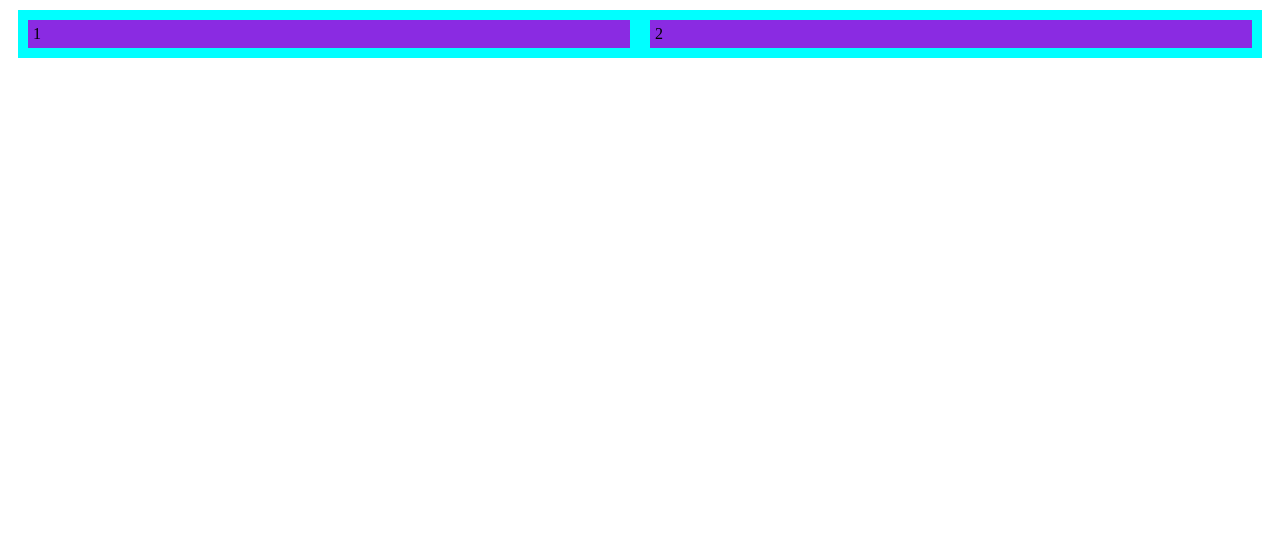
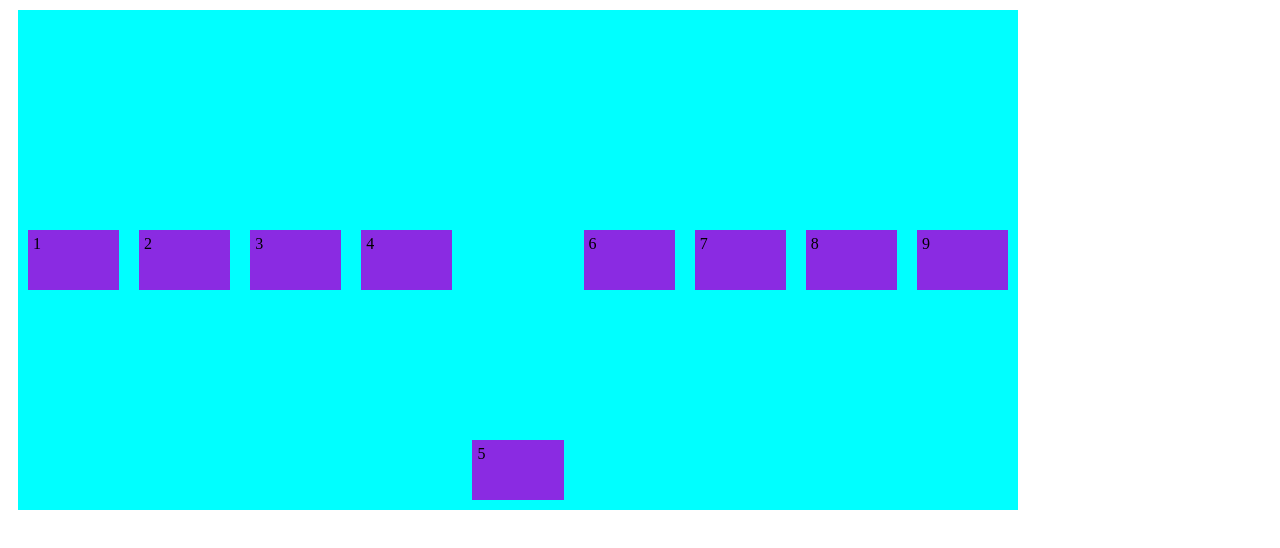
Before and after one commit to coutinhojessica/HtmlCss, a plain HTML site: page Flexbox/Flexbox.html in a window 1280 px wide. Drawn offline with Linux system fonts and the light colour scheme.

Commit message:
Modificação devido a aula assistida de alinhamento da Flexbox parte 2

```diff
--- a/Flexbox/Flexbox.html
+++ b/Flexbox/Flexbox.html
@@ -11,13 +11,22 @@
             display: flex;
             flex-direction: row;
             margin: 10px;
+            height: 500px;
+            width: 1000px;
+            justify-content: center;
+            align-items: center;
         }
        .conteiner > div {
             margin: 10px;
             padding: 5px;
             background-color: blueviolet;
+            height: 50px;
             font-size: 16px;
             flex: 1;
+        }
+        .div5 {
+            align-self: flex-end;
+            /*order: 1 - muda a ordem de exibição das coisas.*/
         }
     </style>
 </head>
@@ -25,6 +34,13 @@
     <div class="conteiner">
         <div>1</div>
         <div>2</div>
+        <div>3</div>
+        <div>4</div>
+        <div class="div5">5</div>
+        <div>6</div>
+        <div>7</div>
+        <div>8</div>
+        <div>9</div>
     </div>
 </body>
 </html>
```
